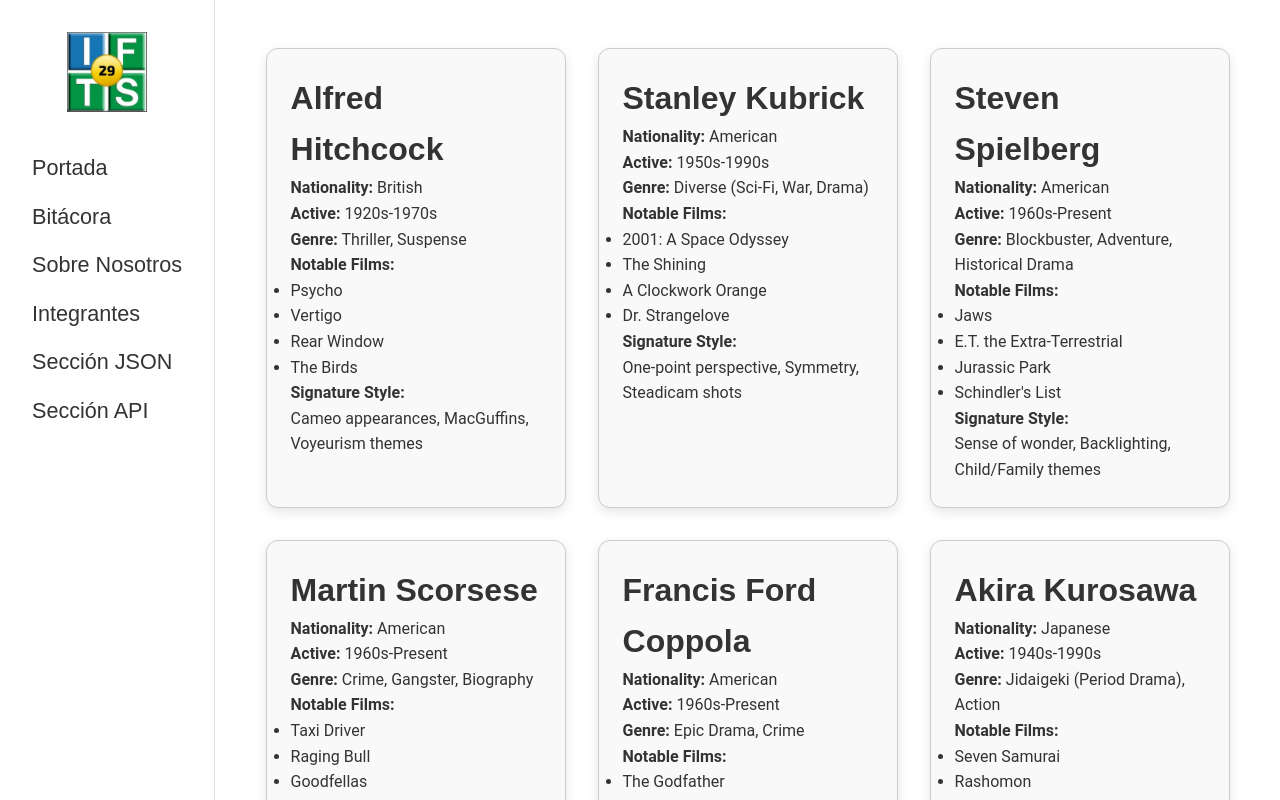
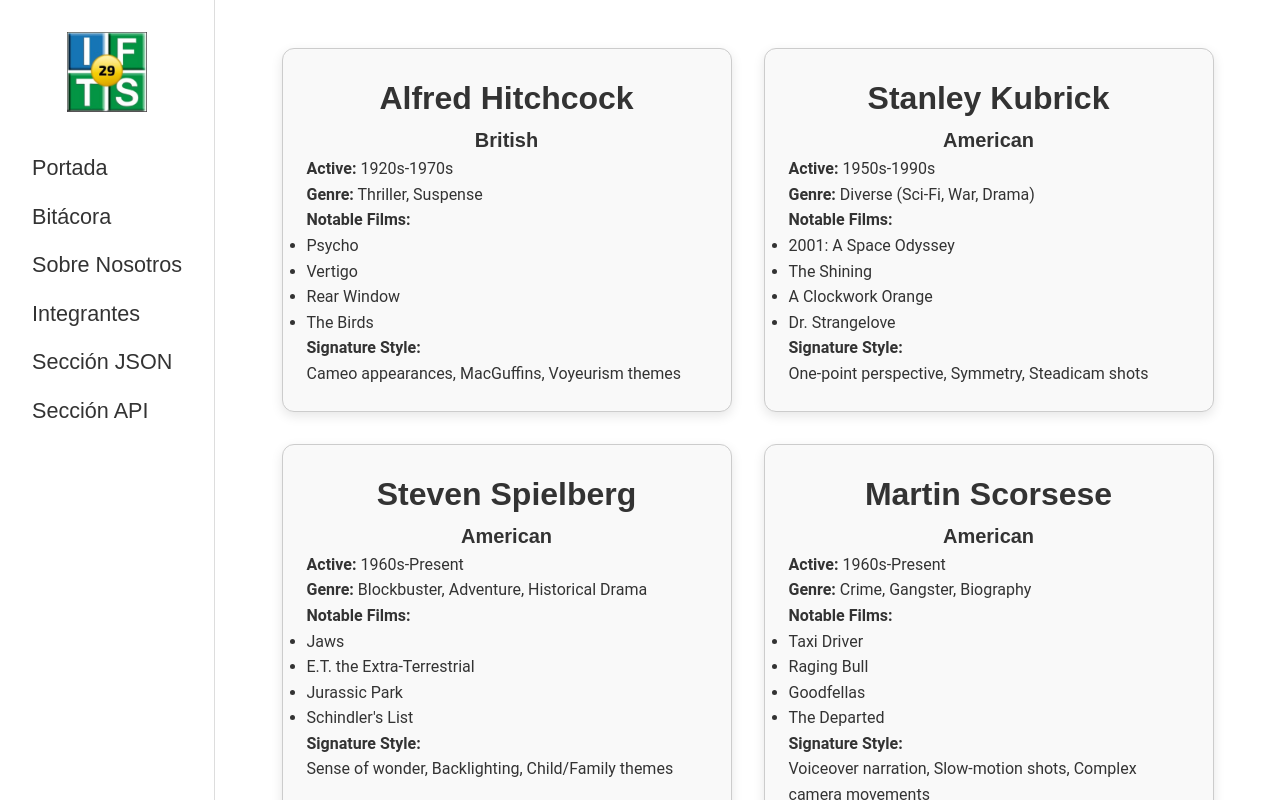
Before and after one commit to sanavalos/dswf-tp3-grupo16, a React (Vite) app: page /seccion-json in a window 1280 px wide. Shown: the top 800 px of the page. Built offline with nearby package versions, Linux system fonts and the light colour scheme.

Commit message:
polish: align DirectorCard titles

```diff
--- a/src/components/seccion-json/DirectorCard.jsx
+++ b/src/components/seccion-json/DirectorCard.jsx
@@ -5,9 +5,7 @@ const DirectorCard = ({ directorData }) => {
   return (
     <div className={styles.cardStyle}>
       <h2>{directorData.director}</h2>
-      <p>
-        <strong>Nationality:</strong> {directorData.nationality}
-      </p>
+      <h3>{directorData.nationality}</h3>
       <p>
         <strong>Active:</strong> {directorData.era_active}
       </p>
--- a/src/components/seccion-json/DirectorCard.module.css
+++ b/src/components/seccion-json/DirectorCard.module.css
@@ -1,8 +1,12 @@
+h2,
+h3 {
+  text-align: center;
+}
 .cardStyle {
   border: 1px solid #ccc;
   border-radius: 0.75rem;
   padding: 1.5rem;
-  width: 300px;
+  width: 450px;
   box-shadow: 0 0.25rem 0.75rem rgba(0, 0, 0, 0.1);
   background-color: #f9f9f9;
   text-align: start;
```
